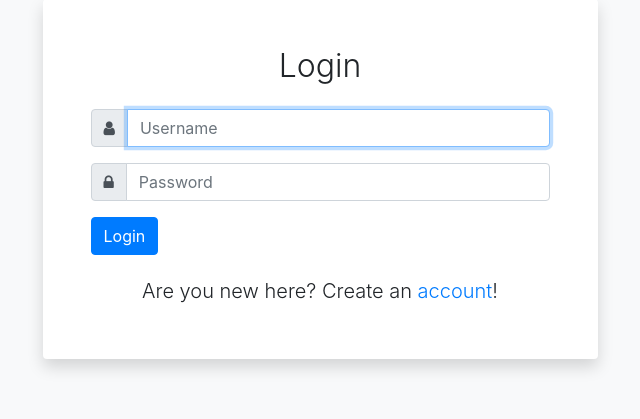
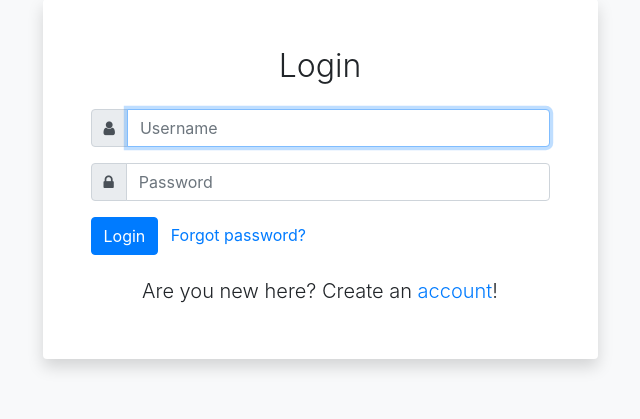
Before and after one commit to gbebenista/django_library, a Django app: page / in a window 1280 px wide. Shown: the part 221-640 px from the top of the page, without its empty margins (320-960 px from the left). Run offline with Django 3.2, Linux system fonts and the light colour scheme; some libraries are stand-ins or nearby versions.

Commit message:
Fix URL to reset password

```diff
--- a/bookcase/config/urls.py
+++ b/bookcase/config/urls.py
@@ -17,11 +17,15 @@ from django.contrib import admin
 from django.urls import path, include
 from django.views.generic.base import TemplateView
 from bookcase.users.views import ViewLogin
+from django.contrib.auth import views as auth_views
 
 urlpatterns = [
     path('', ViewLogin.as_view(), name='login'),
     path('admin/', admin.site.urls),
     path('signup/', include('users.urls')),
-    #path('', include('django.contrib.auth.urls')),
-    path('logresult', TemplateView.as_view(template_name='users/logresult.html'), name='logresult')
+    path('password_reset/', auth_views.PasswordResetView.as_view(template_name='registration/password_reset_form.html'), name="password_reset"),
+    path('password-reset/done/', auth_views.PasswordResetDoneView.as_view(template_name='registration/password_reset_done.html'), name='password_reset_done'),
+    path('password-reset-confirm/<uidb64>/<token>/', auth_views.PasswordResetConfirmView.as_view(template_name='registration/password_reset_confirm.html'),name='password_reset_confirm'),
+    path('password-reset-complete/', auth_views.PasswordResetCompleteView.as_view(template_name='registration/password_reset_complete.html'),name='password_reset_complete'),
+    path('logresult/', TemplateView.as_view(template_name='users/logresult.html'), name='logresult')
 ]
--- a/bookcase/users/forms.py
+++ b/bookcase/users/forms.py
@@ -1,6 +1,6 @@
 from crispy_forms.bootstrap import PrependedText
 from crispy_forms.helper import FormHelper
-from crispy_forms.layout import Layout, Field, Submit
+from crispy_forms.layout import Layout, Field, Submit, HTML
 from django.contrib.auth.forms import UserCreationForm, UserChangeForm, AuthenticationForm
 from django.contrib.auth.models import User
 from django import forms
@@ -34,7 +34,9 @@ class UserLogin(AuthenticationForm):
         self.helper.form_show_labels = False
         self.helper.layout = Layout(Field(PrependedText('username', '<i class="fa fa-user"></i>', placeholder="Username")),
                                     Field(PrependedText('password', '<i class="fa fa-lock"></i>', placeholder="Password")),
-                                    Submit('submit', 'Login'))
+                                    Submit('submit', 'Login'),
+                                    HTML("<span class=\"m-2\"><a href=\"{% url 'password_reset' %}\">Forgot password?</a></span>"))
+
 
     class Meta:
         model = User
--- a/bookcase/users/templates/users/register.html
+++ b/bookcase/users/templates/users/register.html
@@ -11,6 +11,7 @@
   {% csrf_token %}
   {{ form|crispy }}
   <button type="submit" class="btn btn-primary">Sign up</button>
+  <span class="m-2 h6"><a href="{% url 'login' %}">Go back</a></span>
 </form>
 </div>
 {% endblock %}
```
